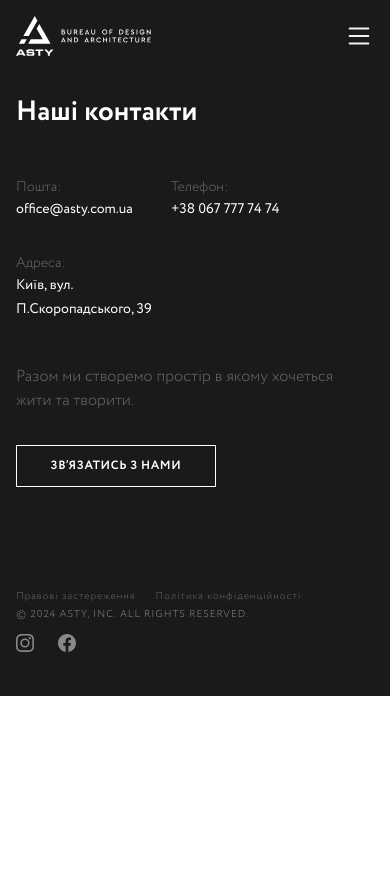
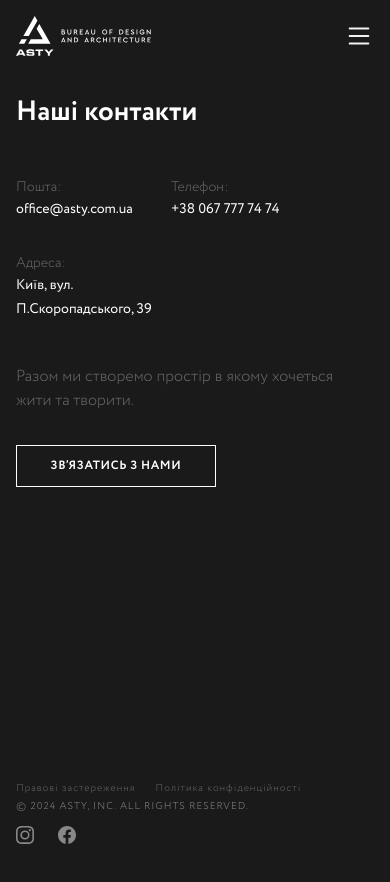
Before and after one commit to nikolaynizruhin/asty, a Next.js app: page /contact in a window 390 px wide. Shown: the top 882 px of the page. Before the commit the page ends 844 px from the top, so only its background shows below. Built offline with nearby package versions, Linux system fonts and the light colour scheme.

Commit message:
Fix contact page

```diff
--- a/src/app/contact/page.tsx
+++ b/src/app/contact/page.tsx
@@ -11,7 +11,7 @@ export default function Contact() {
   return (
     <>
       <Header />
-      <ContactComponent className='py-24 md:py-28 xl:py-80' />
+      <ContactComponent className='pb-72 pt-24 md:pt-28 xl:py-80' />
       <Footer isDark />
     </>
   )
```
